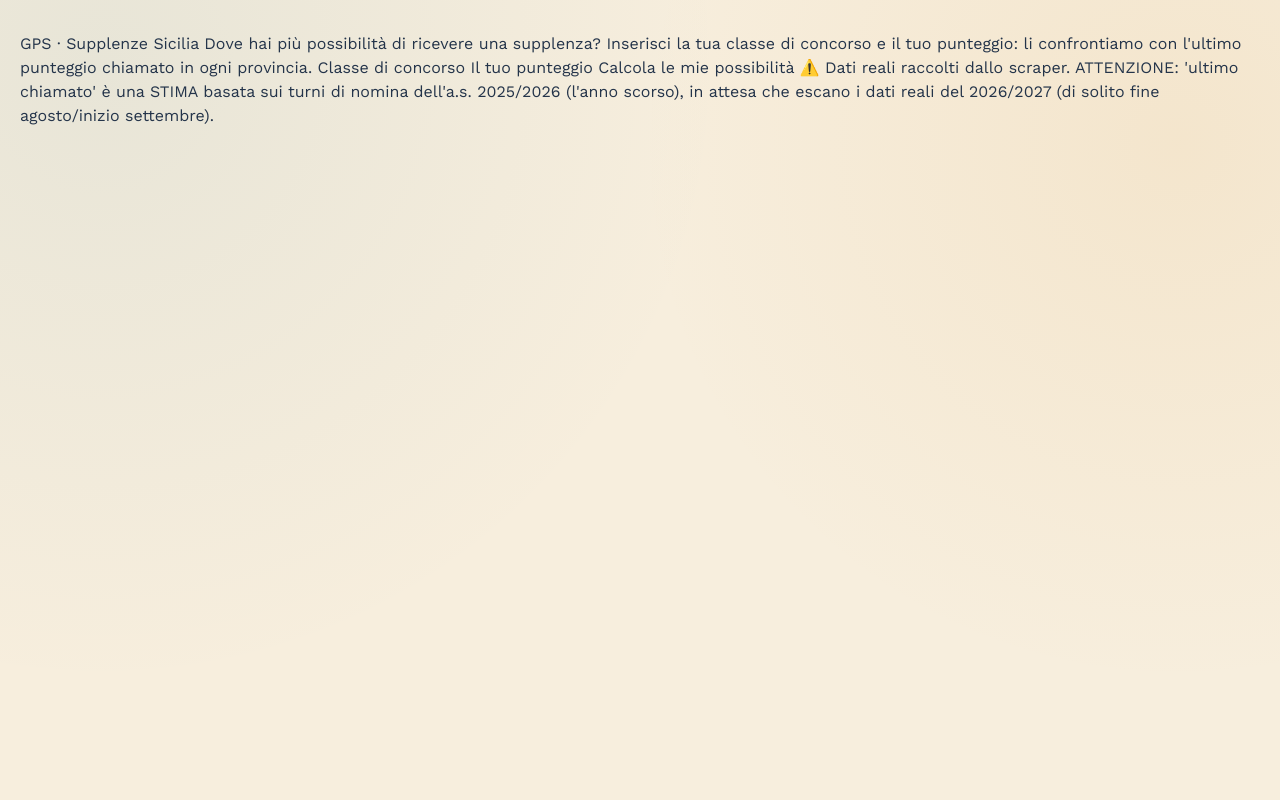
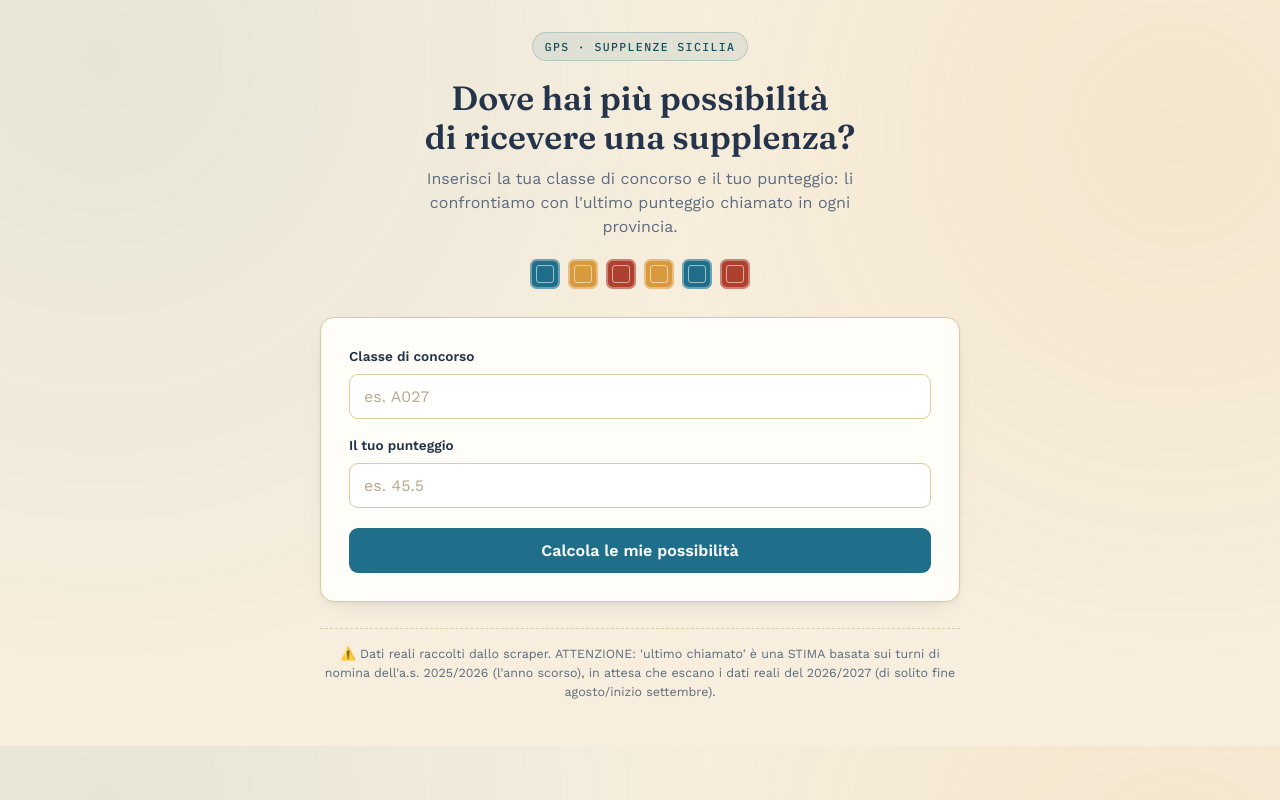
Before and after one commit to marchese73francesco-spec/app-supplenze, a Flask app: page / in a window 1280 px wide. Run offline with Flask 3, Linux system fonts and the light colour scheme.

Commit message:
Update index.html

```diff
--- a/templates/index.html
+++ b/templates/index.html
@@ -1,28 +1,64 @@
-GPS · Supplenze Sicilia
-Dove hai più possibilità
-di ricevere una supplenza?
-<link rel="stylesheet" href="{{ url_for('static', filename='style.css') }}">
-Inserisci la tua classe di concorso e il tuo punteggio: li confrontiamo con l'ultimo punteggio chiamato in ogni provincia.
+<!DOCTYPE html>
+<html lang="it">
+<head>
+  <meta charset="UTF-8">
+  <meta name="viewport" content="width=device-width, initial-scale=1.0">
+  <title>Dove ho più possibilità di supplenza?</title>
+  <link rel="stylesheet" href="{{ url_for('static', filename='style.css') }}">
+</head>
+<body>
+  <main>
+    <div class="hero">
+      <span class="eyebrow">GPS · Supplenze Sicilia</span>
+      <h1>Dove hai più possibilità<br>di ricevere una supplenza?</h1>
+      <p class="sottotitolo">Inserisci la tua classe di concorso e il tuo punteggio: li confrontiamo con l'ultimo punteggio chiamato in ogni provincia.</p>
+      <div class="tessere-province" aria-hidden="true">
+        <span class="tessera"></span><span class="tessera"></span><span class="tessera"></span>
+        <span class="tessera"></span><span class="tessera"></span><span class="tessera"></span>
+      </div>
+    </div>
 
-Classe di concorso
-{{ classe_concorso }}
- Il tuo punteggio
-{{ punteggio }}
- Calcola le mie possibilità
-{% if errore %}
-{{ errore }}
+    <div class="scheda">
+      <form method="POST">
+        <label for="classe_concorso">Classe di concorso</label>
+        <input type="text" id="classe_concorso" name="classe_concorso"
+               placeholder="es. A027" value="{{ classe_concorso }}" required>
 
-{% endif %}
-{% if risultati %}
-Le tue possibilità per provincia
+        <label for="punteggio">Il tuo punteggio</label>
+        <input type="text" id="punteggio" name="punteggio"
+               placeholder="es. 45.5" value="{{ punteggio }}" required>
 
-{% for r in risultati %}
-{{ r.provincia }}
-{{ "%+.1f"|format(r.margine) }} punti {{ r.possibilita }}
-ultimo chiamato
-{{ r.punteggio_ultimo_chiamato }}
-{% endfor %}
-{% endif %} {% if nota_dati %}
-⚠️ {{ nota_dati }}
+        <button type="submit">Calcola le mie possibilità</button>
+      </form>
 
-{% endif %}
+      {% if errore %}
+        <p class="errore">{{ errore }}</p>
+      {% endif %}
+    </div>
+
+    {% if risultati %}
+      <p class="risultati-titolo">Le tue possibilità per provincia</p>
+      <div class="elenco-risultati">
+        {% for r in risultati %}
+        <div class="tile {{ r.possibilita }}">
+          <div>
+            <div class="tile-provincia">{{ r.provincia }}</div>
+            <div class="tile-margine">
+              {{ "%+.1f"|format(r.margine) }} punti
+              <span class="tile-badge">{{ r.possibilita }}</span>
+            </div>
+          </div>
+          <div class="tile-dettaglio">
+            ultimo chiamato<br>{{ r.punteggio_ultimo_chiamato }}
+          </div>
+        </div>
+        {% endfor %}
+      </div>
+    {% endif %}
+
+    {% if nota_dati %}
+      <p class="nota">⚠️ {{ nota_dati }}</p>
+    {% endif %}
+  </main>
+</body>
+</html>
```
